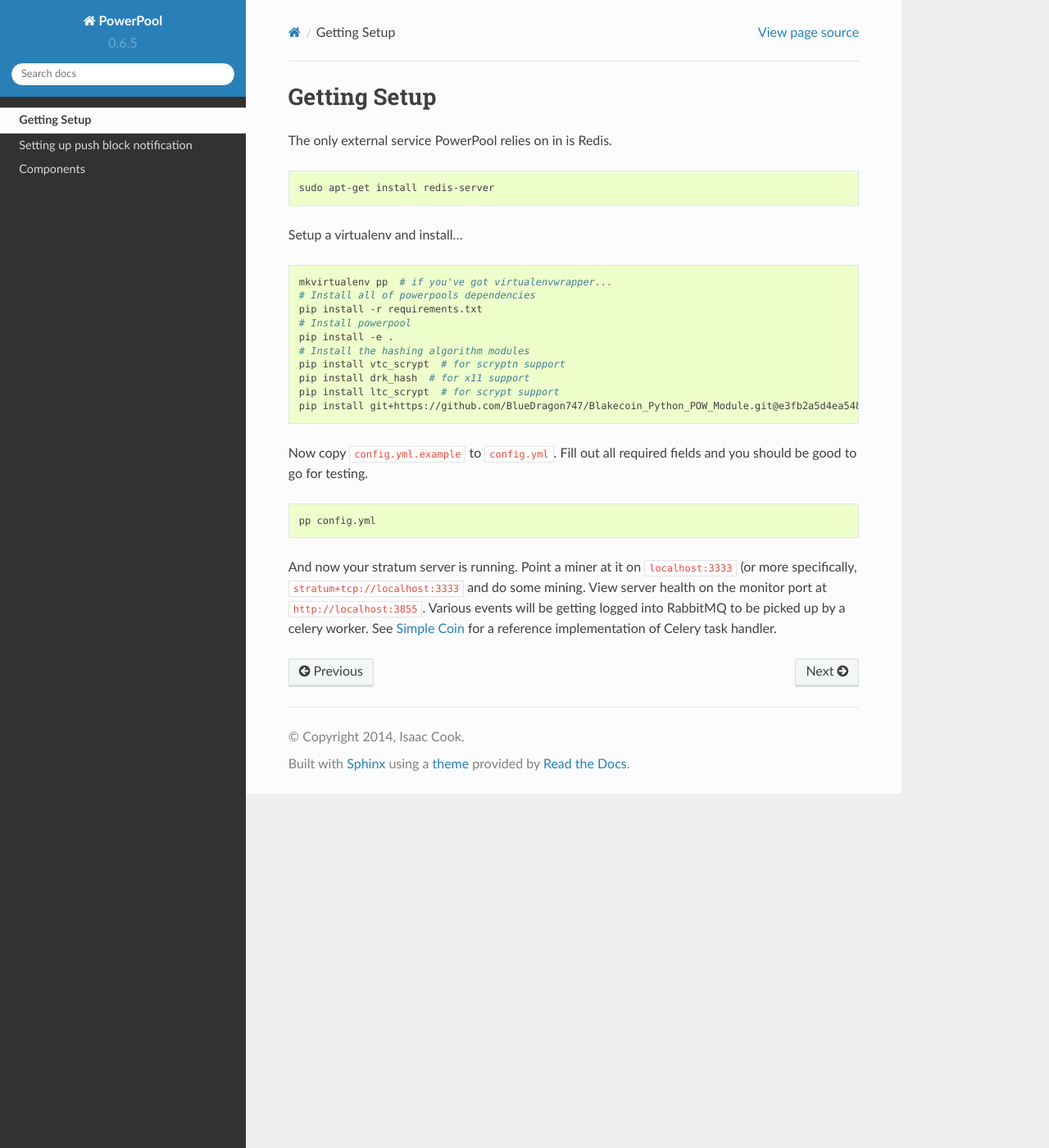
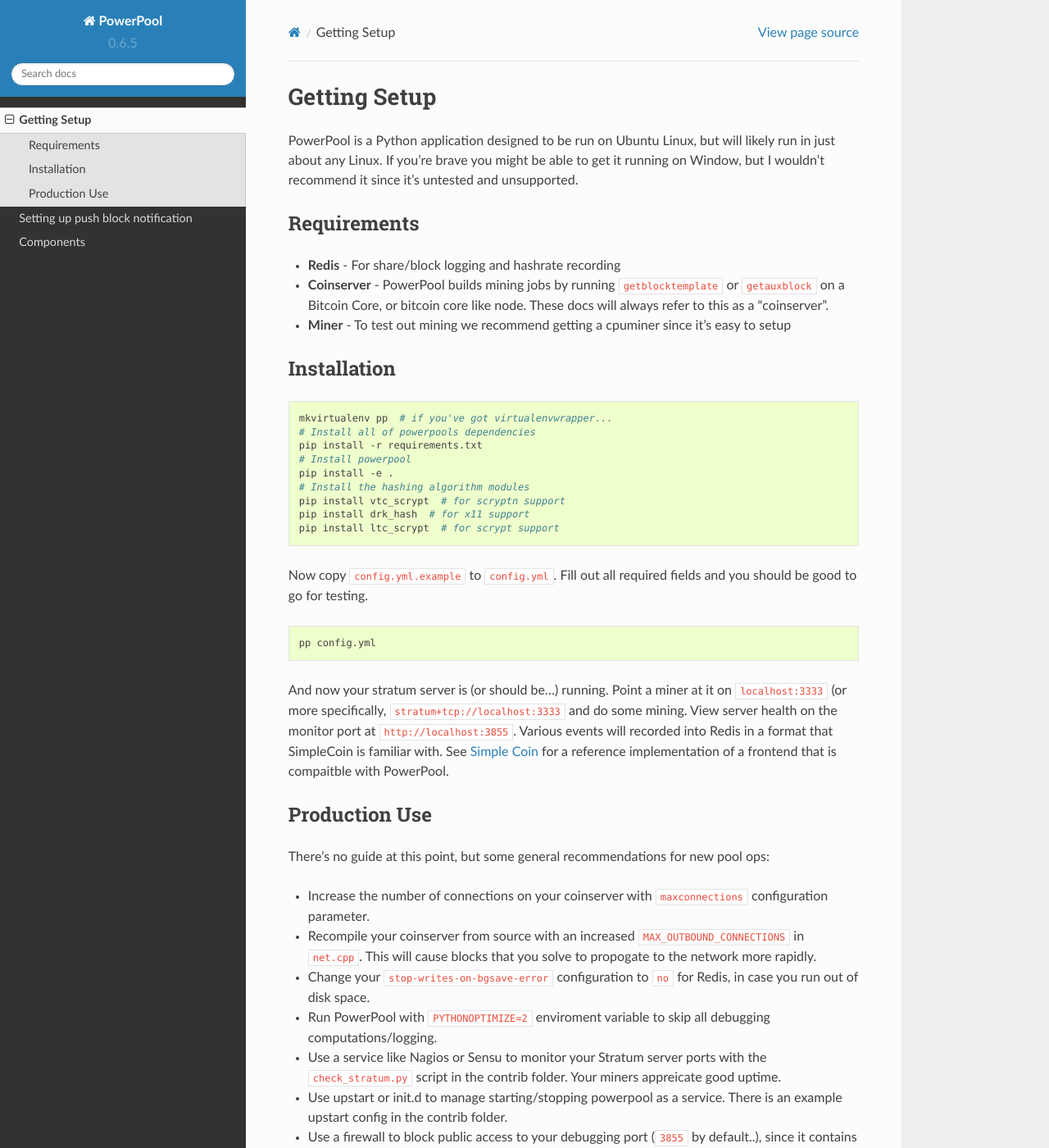
Before and after one commit to simplecrypto/powerpool, a Sphinx documentation site: the page built from doc/setup.rst, in a window 1280 px wide and 1400 px high. Shown: the whole window at 82% size. Built offline with Sphinx 7.4.7 and the Read the Docs theme 2.0.0, drawn with Linux system fonts in a browser that asks for light colours; some of the changed text lies outside the part shown.

Commit message:
General improvement to docs
* Adds some production notes/recommendations
* Corrects some references to Celery/RabbitMQ
* Adds a bit more explaination for newbies

```diff
--- a/doc/setup.rst
+++ b/doc/setup.rst
@@ -1,13 +1,23 @@
 Getting Setup
 =============
 
-The only external service PowerPool relies on in is Redis.
+PowerPool is a Python application designed to be run on Ubuntu Linux, but will
+likely run in just about any Linux. If you're brave you might be able to get it
+running on Window, but I wouldn't recommend it since it's untested and
+unsupported.
 
-.. code-block:: bash
+Requirements
+------------
 
-    sudo apt-get install redis-server
+* **Redis** - For share/block logging and hashrate recording
+* **Coinserver** - PowerPool builds mining jobs by running ``getblocktemplate``
+  or ``getauxblock`` on a Bitcoin Core, or bitcoin core like node. These docs
+  will always refer to this as a "coinserver".
+* **Miner** - To test out mining we recommend getting a cpuminer since it's
+  easy to setup
 
-Setup a virtualenv and install...
+Installation
+------------
 
 .. code-block:: bash
 
@@ -20,7 +30,6 @@
     pip install vtc_scrypt  # for scryptn support
     pip install drk_hash  # for x11 support
     pip install ltc_scrypt  # for scrypt support
-    pip install git+https://github.com/BlueDragon747/Blakecoin_Python_POW_Module.git@e3fb2a5d4ea5486f52f9568ffda132bb69ed8772#egg=blake_hash
 
 Now copy ``config.yml.example`` to ``config.yml``. Fill out all required fields
 and you should be good to go for testing.
@@ -29,10 +38,32 @@
 
     pp config.yml
 
-And now your stratum server is running. Point a miner at it on
-``localhost:3333`` (or more specifically, ``stratum+tcp://localhost:3333`` and
-do some mining. View server health on the monitor port at
-``http://localhost:3855``. Various events will be getting logged into RabbitMQ
-to be picked up by a celery worker. See `Simple Coin
+And now your stratum server is (or should be...) running. Point a miner at it
+on ``localhost:3333`` (or more specifically, ``stratum+tcp://localhost:3333``
+and do some mining. View server health on the monitor port at
+``http://localhost:3855``. Various events will recorded into Redis in a format
+that SimpleCoin is familiar with. See `Simple Coin
 <https://github.com/simplecrypto/simplecoin>`_ for a reference implementation
-of Celery task handler.
+of a frontend that is compaitble with PowerPool.
+
+Production Use
+--------------
+
+There's no guide at this point, but some general recommendations for new pool ops:
+
+* Increase the number of connections on your coinserver with ``maxconnections``
+  configuration parameter.
+* Recompile your coinserver from source with an increased
+  ``MAX_OUTBOUND_CONNECTIONS`` in ``net.cpp``. This will cause blocks that you
+  solve to propogate to the network more rapidly.
+* Change your ``stop-writes-on-bgsave-error`` configuration to ``no`` for Redis, in
+  case you run out of disk space.
+* Run PowerPool with ``PYTHONOPTIMIZE=2`` enviroment variable to skip all
+  debugging computations/logging.
+* Use a service like Nagios or Sensu to monitor your Stratum server ports with
+  the ``check_stratum.py`` script in the contrib folder. Your miners appreicate
+  good uptime.
+* Use upstart or init.d to manage starting/stopping powerpool as a service.
+  There is an example upstart config in the contrib folder.
+* Use a firewall to block public access to your debugging port (``3855`` by
+  default..), since it contains sensative information.
```
Also changed, not shown: doc/index.rst (+4 -8 lines), 2 other files.
